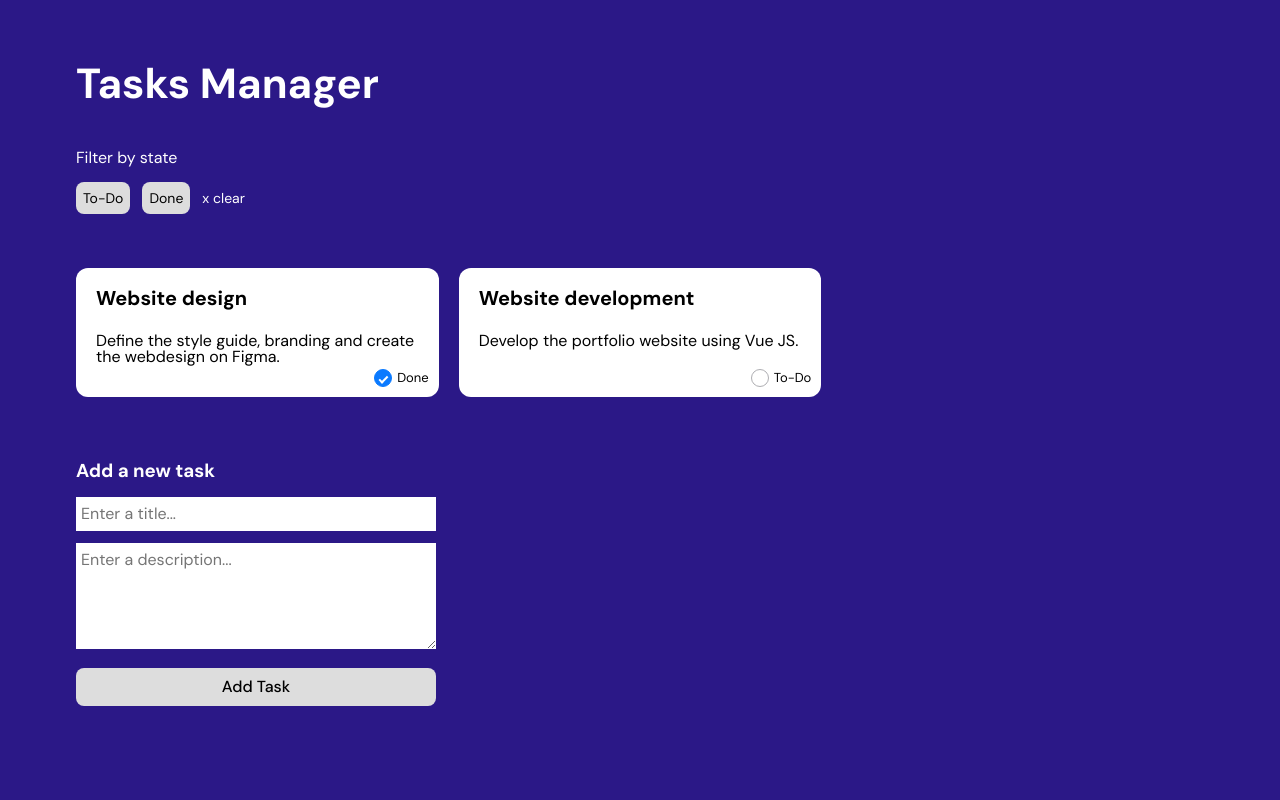
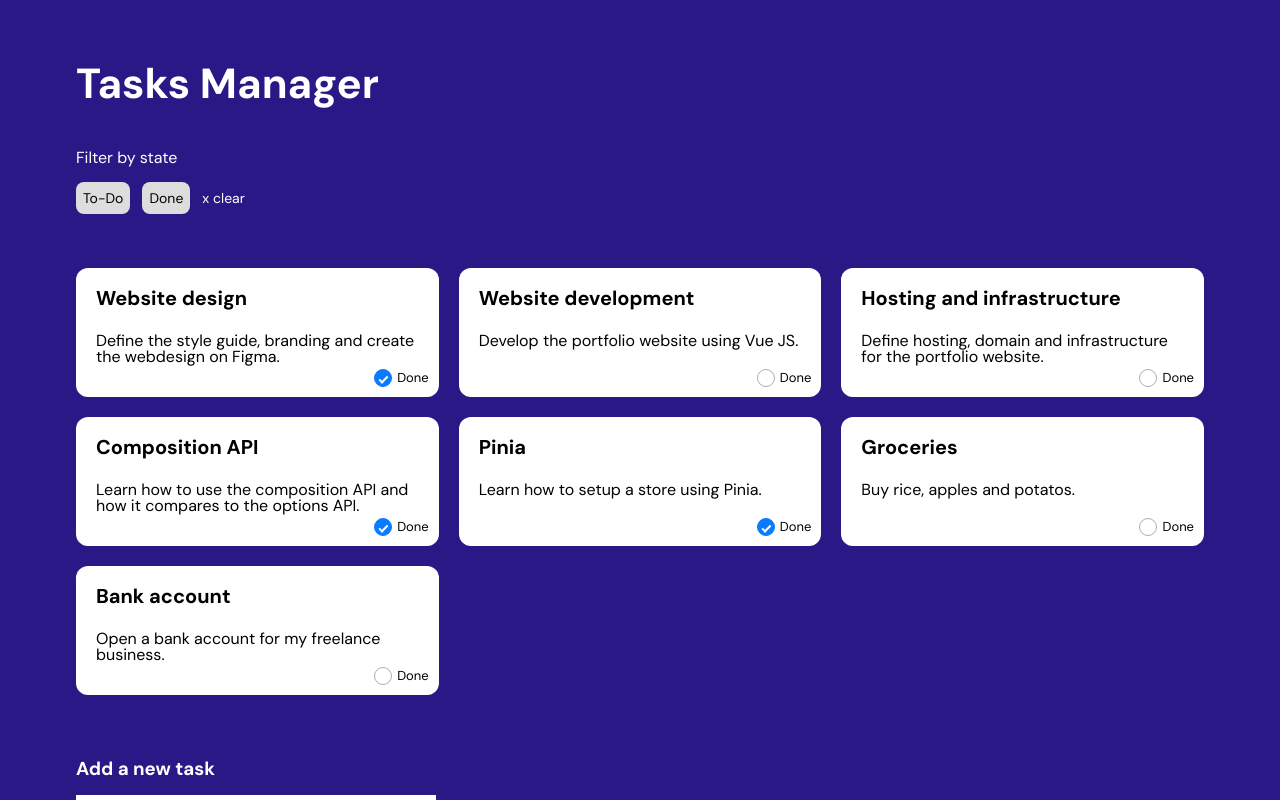
Before and after one commit to genuinelycool/vue-composition-pinia-youtube-main, a Vue app: page / in a window 1280 px wide. Shown: the top 800 px of the page. Built offline with nearby package versions, Linux system fonts and the light colour scheme.

Commit message:
Reactivity with Ref and Reactive

```diff
--- a/src/App.vue
+++ b/src/App.vue
@@ -1,124 +1,112 @@
 <script setup>
+import { reactive } from "vue";
 
-const tasks= [
+// ref for primitives - numbers, stings, booleans, etc.
+const appName = "Tasks Manager";
+
+// reactive for arrays and objects
+let tasks = reactive([
   {
     name: "Website design",
     description: "Define the style guide, branding and create the webdesign on Figma.",
-      completed: true
+    completed: true,
   },
   {
     name: "Website development",
     description: "Develop the portfolio website using Vue JS.",
-      completed: false
+    completed: false,
   },
   {
     name: "Hosting and infrastructure",
     description: "Define hosting, domain and infrastructure for the portfolio website.",
-      completed: false
+    completed: false,
   },
   {
     name: "Composition API",
-      description: "Learn how to use the composition API and how it compares to the options API.",
-      completed: true
+    description:
+      "Learn how to use the composition API and how it compares to the options API.",
+    completed: true,
   },
   {
     name: "Pinia",
     description: "Learn how to setup a store using Pinia.",
-      completed: true
+    completed: true,
   },
   {
     name: "Groceries",
     description: "Buy rice, apples and potatos.",
-      completed: false
+    completed: false,
   },
   {
     name: "Bank account",
     description: "Open a bank account for my freelance business.",
-      completed: false
+    completed: false,
+  },
+]);
+
+let newTask = { completed: false };
+
+function addTask() {
+  if (newTask.name && newTask.description) {
+    tasks.push(newTask);
+    newTask = { completed: false };
+  } else {
+    alert("Please enter the title and description for the task.");
   }
-];
-
+}
 </script>
 
 <template>
-
   <main class="container">
     <div class="header">
       <div class="header-side">
-        <h1>
-          Tasks Manager
-        </h1>
+        <h1>{{ appName }}</h1>
       </div>
+      <!-- <input type="text" v-model="appName" /> -->
     </div>
 
     <div class="filters">
       <div>
         <p>Filter by state</p>
         <div class="badges">
-          <div class="badge">
-            To-Do
-          </div>
-          <div class="badge">
-            Done
-          </div>
-          <span class="clear">
-            x clear
-          </span>
+          <div class="badge">To-Do</div>
+          <div class="badge">Done</div>
+          <span class="clear"> x clear </span>
         </div>
       </div>
     </div>
 
     <div class="tasks">
-
-      <div class="task">
-        <h3>
-          Website design
-        </h3>
-        <p>
-          Define the style guide, branding and create the webdesign on Figma.
-        </p>
+      <div v-for="(task, index) in tasks" :key="index" class="task">
+        <h3>{{ task.name }}</h3>
+        <p>{{ task.description }}</p>
         <div class="task-check">
-          <input type="checkbox" checked />
-          <label>
-            Done
-          </label>
+          <input type="checkbox" :checked="task.completed" />
+          <label> Done </label>
         </div>
       </div>
-
-      <div class="task">
-        <h3>
-          Website development
-        </h3>
-        <p>
-          Develop the portfolio website using Vue JS.
-        </p>
-        <div class="task-check">
-          <input type="checkbox"/>
-          <label>
-            To-Do
-          </label>
-        </div>
-      </div>
-
     </div>
 
     <div class="add-task">
       <h3>Add a new task</h3>
-      <input type="text" name="title" placeholder="Enter a title..."><br />
-      <textarea name="description" rows="4" placeholder="Enter a description..." /><br />
-      <button class="btn gray">Add Task</button>
-
+      <input
+        v-model="newTask.name"
+        type="text"
+        name="title"
+        placeholder="Enter a title..."
+      /><br />
+      <textarea
+        v-model="newTask.description"
+        name="description"
+        rows="4"
+        placeholder="Enter a description..."
+      /><br />
+      <button @click="addTask" class="btn gray">Add Task</button>
     </div>
-
   </main>
-
-
-
 </template>
 
-
 <style lang="scss" scoped>
-
 .header {
   display: flex;
   justify-content: space-between;
@@ -141,7 +129,6 @@ const tasks= [
       margin-left: 12px;
     }
   }
-
 }
 
 .filters {
@@ -173,7 +160,6 @@ const tasks= [
     text-align: left;
     cursor: pointer;
   }
-
 }
 
 .tasks {
@@ -195,7 +181,6 @@ const tasks= [
   border-radius: 12px;
   position: relative;
 
-
   h3 {
     font-size: 20px;
     font-weight: 700;
@@ -213,7 +198,6 @@ const tasks= [
     letter-spacing: 0em;
     text-align: left;
   }
-
 
   .task-check {
     display: flex;
@@ -240,17 +224,16 @@ const tasks= [
       width: 18px;
       height: 18px;
       border-radius: 100%;
-      border: 0.77px solid #AEAEB2;
+      border: 0.77px solid #aeaeb2;
       appearance: none;
       cursor: pointer;
 
-
       &:checked {
-        background-color: #0A7AFF;
-        border-color: #0A7AFF;
+        background-color: #0a7aff;
+        border-color: #0a7aff;
 
         &::before {
-          content: '';
+          content: "";
           display: block;
           width: 4.5px;
           height: 9px;
@@ -266,7 +249,8 @@ const tasks= [
 .add-task {
   margin-top: 60px;
 
-  input, textarea {
+  input,
+  textarea {
     width: 360px;
     max-width: 100%;
     margin-top: 12px;
@@ -278,6 +262,4 @@ const tasks= [
     margin-top: 12px;
   }
 }
-
-
 </style>
```
Lines whose indentation alone changed are shown as unchanged.
